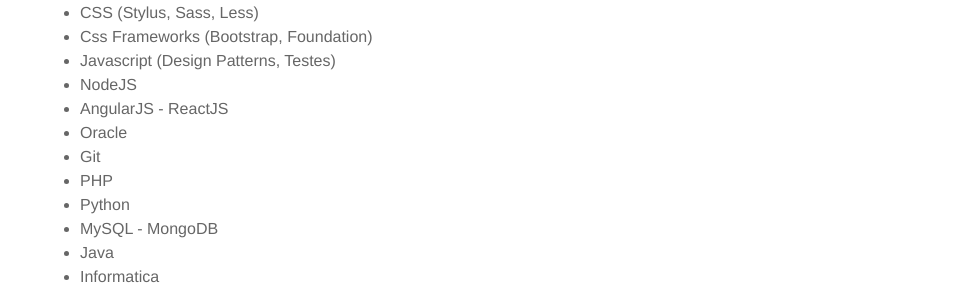
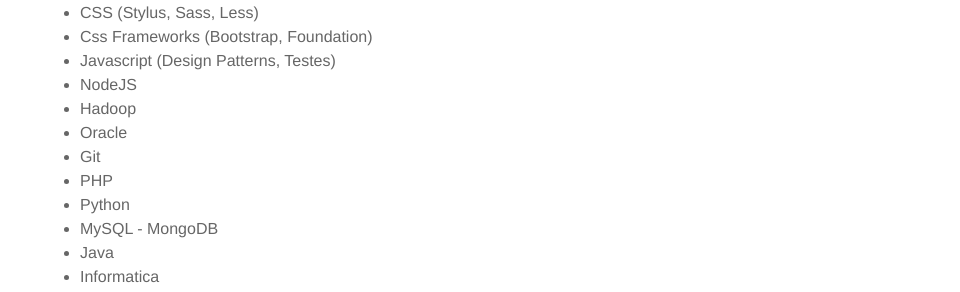
Before and after one commit to PastBeam/PastBeam.github.ioLRX, a Jekyll site: the page built from about.md, in a window 1280 px wide. Shown: the part 679-971 px from the top of the page, without its empty margins (320-1280 px from the left). Built offline with Jekyll 4.4.1, drawn with Linux system fonts in a browser that asks for light colours.

Commit message:
Update about.md

```diff
--- a/about.md
+++ b/about.md
@@ -17,7 +17,7 @@ layout: page
 	<li>Css Frameworks (Bootstrap, Foundation)</li>
 	<li>Javascript (Design Patterns, Testes)</li>
 	<li>NodeJS</li>
-	<li>AngularJS - ReactJS</li>
+	<li>Hadoop</li>
 	<li>Oracle</li>
 	<li>Git</li>
 	<li>PHP</li>
```
